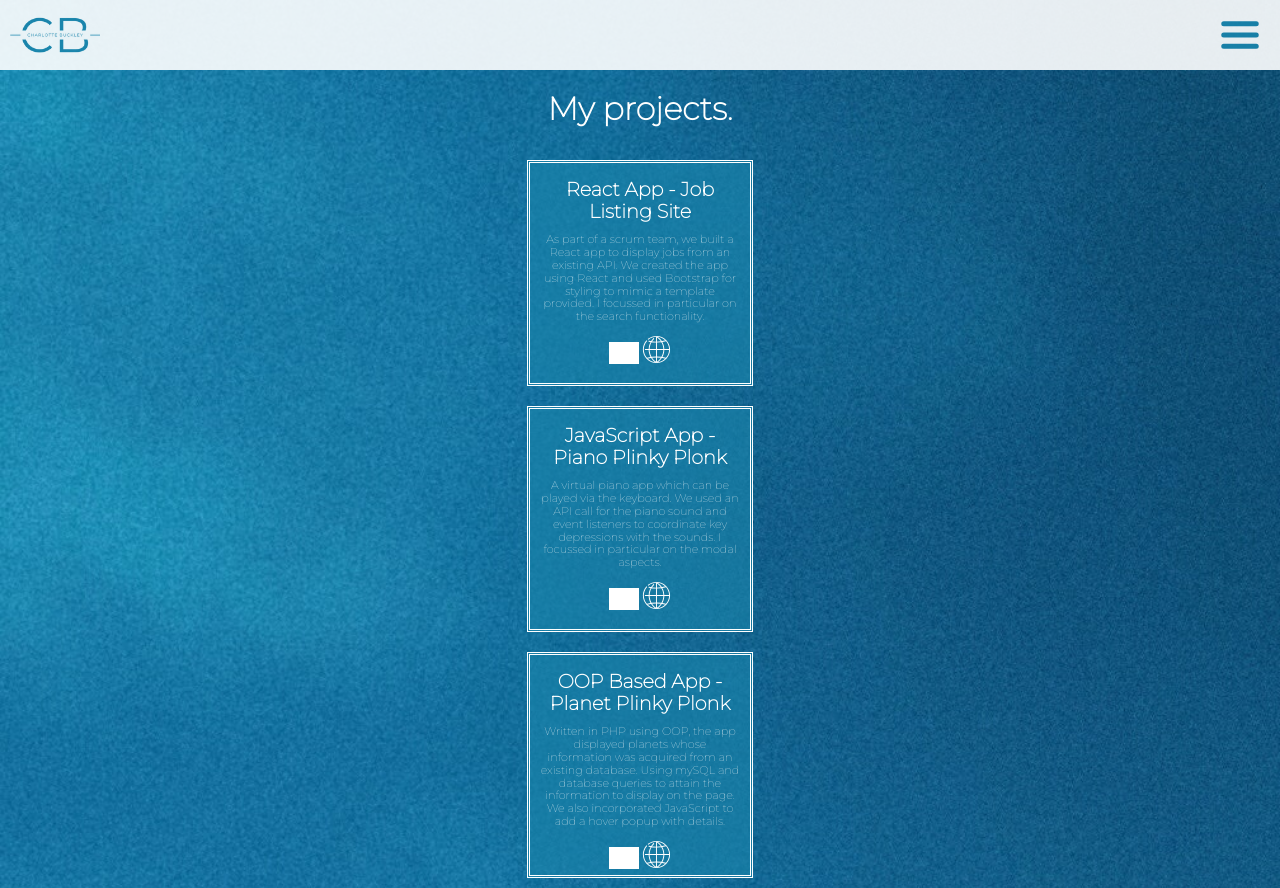
After one commit to cfbuckley14/portfolio-app, a PHP site: page /projects.html in a window 1280 px wide. The commit adds this page. Run offline with PHP 8.4, Linux system fonts and the light colour scheme; grey boxes are pictures that could not be loaded.

Commit message:
styling applied to about page and projects page

```diff
--- a/index.php
+++ b/index.php
@@ -10,15 +10,15 @@
     <link rel="preconnect" href="https://fonts.gstatic.com" crossorigin>
     <link href="https://fonts.googleapis.com/css2?family=Montserrat:wght@100&display=swap" rel="stylesheet">
 </head>
-<body class="home-page">
+<body>
 <nav>
-    <img class="logo-icon" src="icons/logo-cb.png" alt="charlotte buckley logo"/>
+    <img class="logo-icon" src="icons/logo-1.png" alt="charlotte buckley logo"/>
     <button>
         <img id="burger-menu-icon" src="icons/burger.svg" alt="nav menu"/>
     </button>
     <ul class="burger-menu hidden">
         <li><a href="about.html">about</a></li>
-        <li><a href="work.html">work</a></li>
+        <li><a href="projects.html">work</a></li>
     </ul>
     <div class="nav-icons">
         <a href="https://www.linkedin.com/in/charlotte-buckley-93866416a/">
--- /dev/null
+++ b/projects.css
@@ -0,0 +1,92 @@
+body {
+    font-family: 'Montserrat', sans-serif;
+    font-size: 10px;
+    background-image: url(background-3.jpg);
+    background-repeat: no-repeat;
+    background-size: 300%;
+    color: white;
+}
+
+nav {
+    display: flex;
+    align-items: center;
+    justify-content: space-between;
+    font-size: 1rem;
+    background-color: white;
+    width: 100%;
+    height: 70px;
+    opacity: 0.9;
+}
+
+.logo-icon {
+    width: 90px;
+    margin-left: 10px;
+}
+
+.nav-icons {
+    display: none;
+}
+
+#burger-menu-icon {
+    width: 40px;
+    margin-right: 20px;
+    margin-top: 5px;
+    filter: brightness(0) saturate(100%) invert(53%) sepia(66%) saturate(6092%) hue-rotate(171deg) brightness(88%) contrast(80%);
+}
+
+button {
+    cursor: pointer;
+    border: 0;
+    background-color: white;
+    height: 100%;
+    padding: 0;
+}
+
+.hidden {
+    display: none;
+}
+
+main {
+    display: flex;
+    flex-direction: column;
+    justify-content: center;
+    align-items: center;
+}
+
+h1 {
+    font-size: 2rem;
+}
+
+h2 {
+    font-size: 1.2rem;
+    margin: 5px;
+}
+
+.projects-container {
+    display: flex;
+    flex-direction: column;
+    text-align: center;
+}
+
+.project {
+    width: 200px;
+    height: 200px;
+    border-style: double;
+    border-color: white;
+    padding: 10px;
+    margin: 10px;
+    background-color: #1985ac99;
+}
+
+.project p {
+    font-size: 0.7rem;
+}
+
+a {
+    filter: brightness(0) saturate(100%) invert(100%) sepia(0%) saturate(0%) hue-rotate(244deg) brightness(112%) contrast(101%);
+    text-decoration: none;
+}
+
+.project-icon {
+    width: 30px;
+}
--- /dev/null
+++ b/projects.html
@@ -0,0 +1,88 @@
+<!DOCTYPE html>
+<html lang="en-GB">
+<head>
+    <title>Charlotte Buckley - Portfolio</title>
+    <meta name="viewport" content="width=device-width, initial-scale=1.0">
+    <link rel="stylesheet" type="text/css" href="normalize.css">
+    <script src="script.js"></script>
+    <link rel="stylesheet" type ="text/css" href="projects.css">
+    <link rel="preconnect" href="https://fonts.googleapis.com">
+    <link rel="preconnect" href="https://fonts.gstatic.com" crossorigin>
+    <link href="https://fonts.googleapis.com/css2?family=Montserrat:wght@100&display=swap" rel="stylesheet">
+</head>
+<body>
+<nav>
+    <img class="logo-icon" src="icons/logo-3.png" alt="charlotte buckley logo"/>
+    <button>
+        <img id="burger-menu-icon" src="icons/burger.svg" alt="nav menu"/>
+    </button>
+    <ul class="burger-menu hidden">
+        <li><a href="about.html">about</a></li>
+        <li><a href="projects.html">work</a></li>
+        <li>
+            <a href="https://www.linkedin.com/in/charlotte-buckley-93866416a/">
+                <img src="icons/linkedin.svg" alt="LinkedIn Icon"/>
+            </a>
+        </li>
+        <li>
+            <a href="https://github.com/cfbuckley14">
+                <img src="icons/github.svg" alt="GitHub Icon"/>
+            </a>
+        </li>
+        <li>
+            <a href="mailto:cfbuckley14@gmail.com" >
+                <img src="icons/mail.svg" alt="Email Icon"/>
+            </a>
+        </li>
+    </ul>
+    <div class="nav-icons">
+        <a href="https://www.linkedin.com/in/charlotte-buckley-93866416a/">
+            <img src="icons/linkedin.svg" alt="LinkedIn Icon"/>
+        </a>
+        <a href="https://github.com/cfbuckley14">
+            <img src="icons/github.svg" alt="GitHub Icon"/>
+        </a>
+        <a href="mailto:cfbuckley14@gmail.com" >
+            <img src="icons/mail.svg" alt="Email Icon"/>
+        </a>
+    </div>
+</nav>
+<main>
+    <header>
+        <h1>My projects.</h1>
+    </header>
+    <div class="projects-container">
+        <div class="project">
+            <h2>React App - Job Listing Site</h2>
+            <p>As part of a scrum team, we built a React app to display jobs from an existing API. We created the app using React and used Bootstrap for styling to mimic a template provided. I focussed in particular on the search functionality.</p>
+            <a href=#>
+                <img class="project-icon" src="icons/github.svg" alt="GitHub Icon"/>
+            </a>
+            <a href=#>
+                <img class="project-icon" src="icons/web-icon.svg" alt="Web Icon"/>
+            </a>
+        </div>
+        <div class="project">
+            <h2>JavaScript App - Piano Plinky Plonk</h2>
+            <p>A virtual piano app which can be played via the keyboard. We used an API call for the piano sound and event listeners to coordinate key depressions with the sounds. I focussed in particular on the modal aspects.</p>
+            <a href=#>
+                <img class="project-icon" src="icons/github.svg" alt="GitHub Icon"/>
+            </a>
+            <a href=#>
+                <img class="project-icon" src="icons/web-icon.svg" alt="Web Icon"/>
+            </a>
+        </div>
+        <div class="project">
+            <h2>OOP Based App - Planet Plinky Plonk</h2>
+            <p>Written in PHP using OOP, the app displayed planets whose information was acquired from an existing database. Using mySQL and database queries to attain the information to display on the page. We also incorporated JavaScript to add a hover popup with details.</p>
+            <a href=#>
+                <img class="project-icon" src="icons/github.svg" alt="GitHub Icon"/>
+            </a>
+            <a href=#>
+                <img class="project-icon" src="icons/web-icon.svg" alt="Web Icon"/>
+            </a>
+        </div>
+    </div>
+</main>
+</body>
+</html>
```
Also changed, not shown: about.css (added, +78 -0 lines), about.html (+57 -3 lines), index.css (+6 -6 lines), work.html (deleted, +0 -10 lines), background-3.jpg (added), icons/logo-1.png (renamed from icons/logo-cb.png), icons/logo-2.png (added), icons/logo-3.png (added), icons/web-icon.svg (added), polaroids.png (added), 2 other files.
